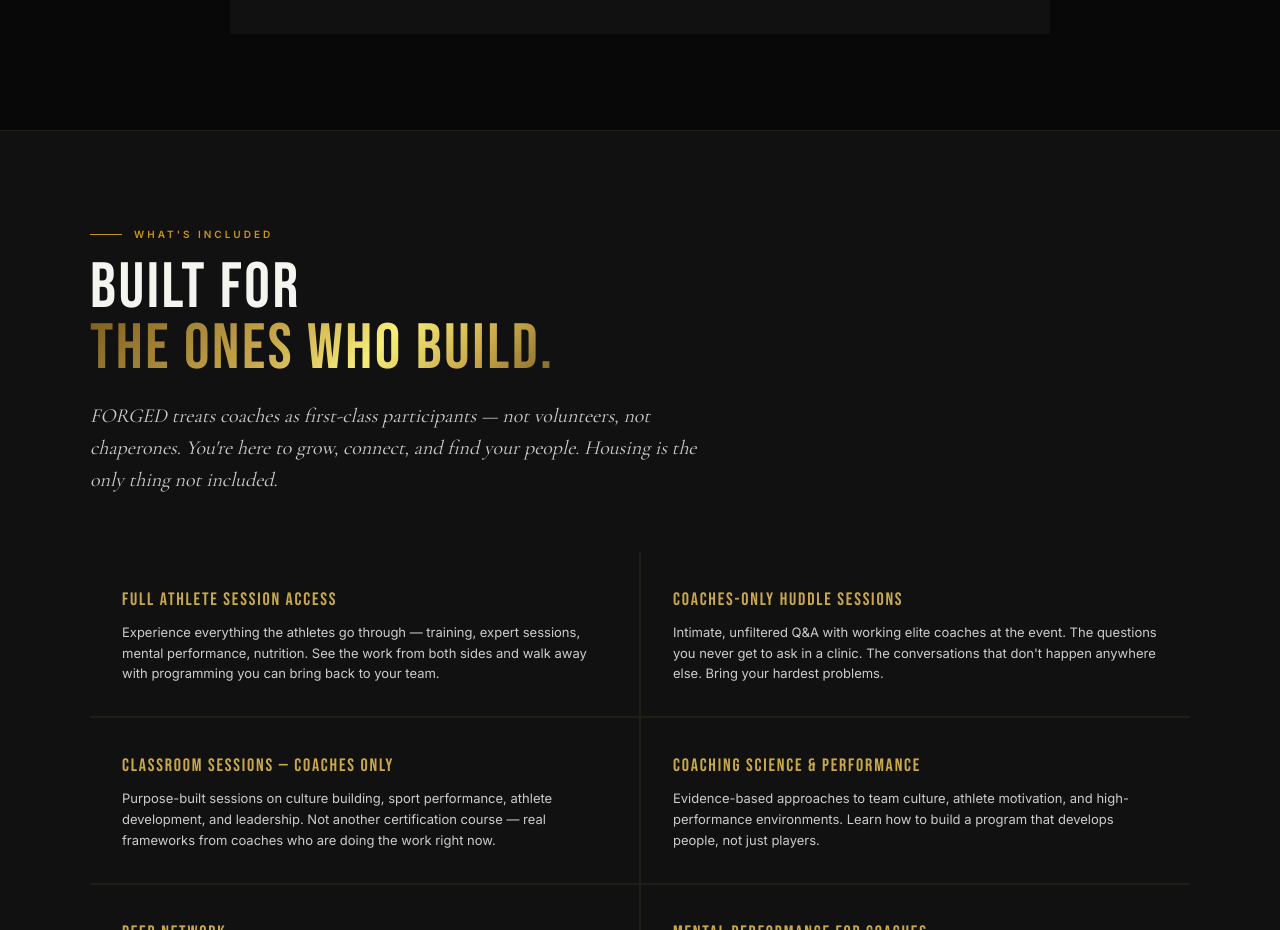
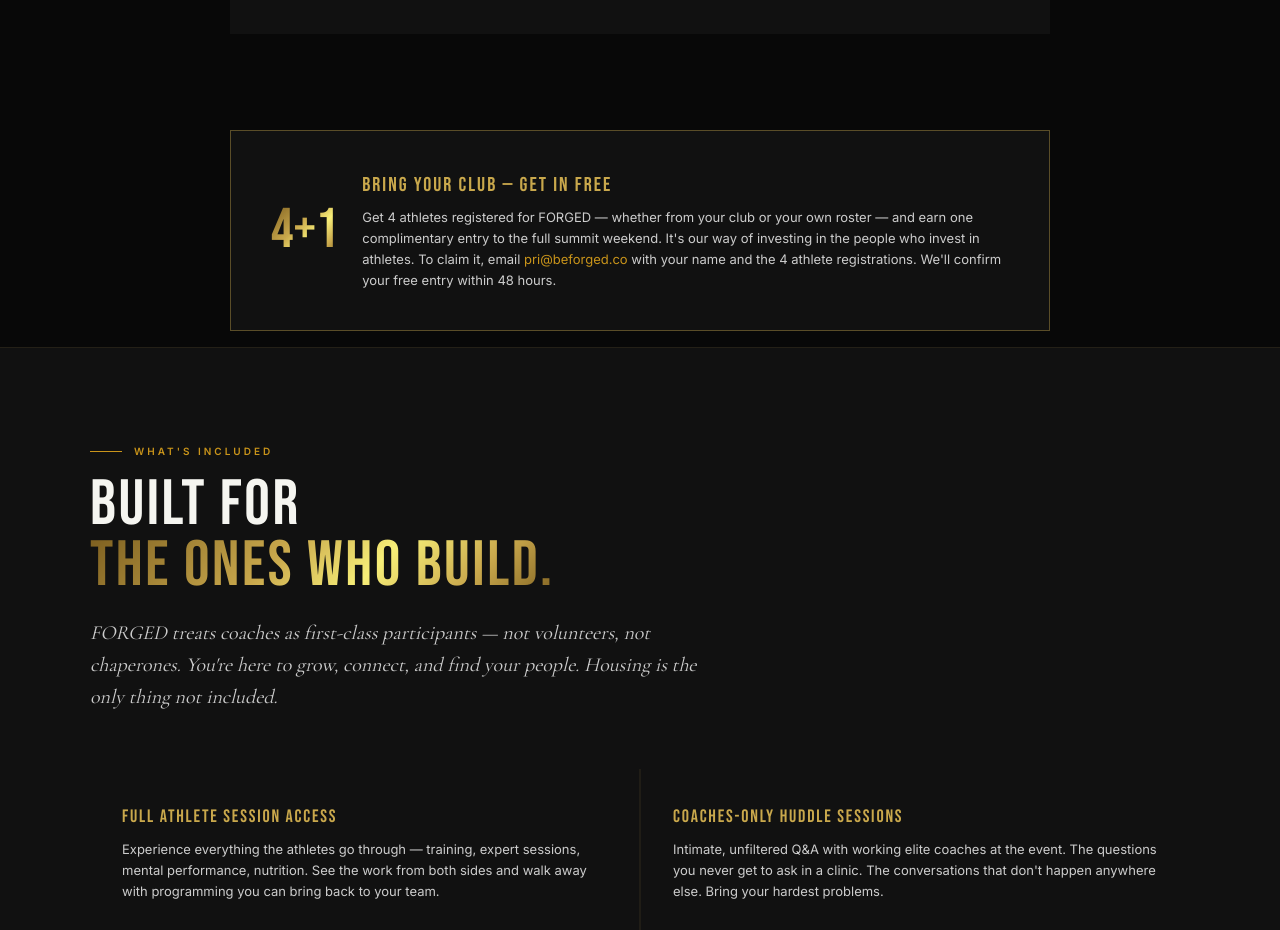
Before and after one commit to beforged26/forged-site, a Next.js app in the folder forged-site/: page /register/coach in a window 1280 px wide. Shown: the part 1242-2172 px from the top of the page. Built offline with nearby package versions, Linux system fonts and the light colour scheme.

Commit message:
Update page.tsx

```diff
--- a/forged-site/src/app/register/coach/page.tsx
+++ b/forged-site/src/app/register/coach/page.tsx
@@ -108,6 +108,21 @@ export default function CoachRegister() {
         </FadeUp>
       </FadeUp>
 
+      {/* CLUB DEAL */}
+      <FadeUp className="max-w-[900px] mx-auto px-6 md:px-10 pb-4">
+        <div className="border border-gold/40 bg-dark p-8 md:p-10 flex flex-col md:flex-row md:items-center gap-6">
+          <div className="flex-shrink-0 font-display text-[clamp(36px,5vw,56px)] gold-gradient-text leading-none">4+1</div>
+          <div>
+            <div className="font-display text-xl tracking-[0.1em] text-gold mb-2">Bring Your Club — Get In Free</div>
+            <p className="text-[13px] text-light leading-[1.6]">
+              Get 4 athletes registered for FORGED — whether from your club or your own roster — and earn one complimentary entry to the full summit weekend. It's our way of investing in the people who invest in athletes. To claim it, email{" "}
+              <a href="mailto:pri@beforged.co" className="text-gold-m hover:underline">pri@beforged.co</a>{" "}
+              with your name and the 4 athlete registrations. We'll confirm your free entry within 48 hours.
+            </p>
+          </div>
+        </div>
+      </FadeUp>
+
       {/* WHAT'S INCLUDED */}
       <div className="bg-dark border-y border-gold/10 py-24 px-6 md:px-10">
         <FadeUp className="max-w-[1100px] mx-auto">
```
